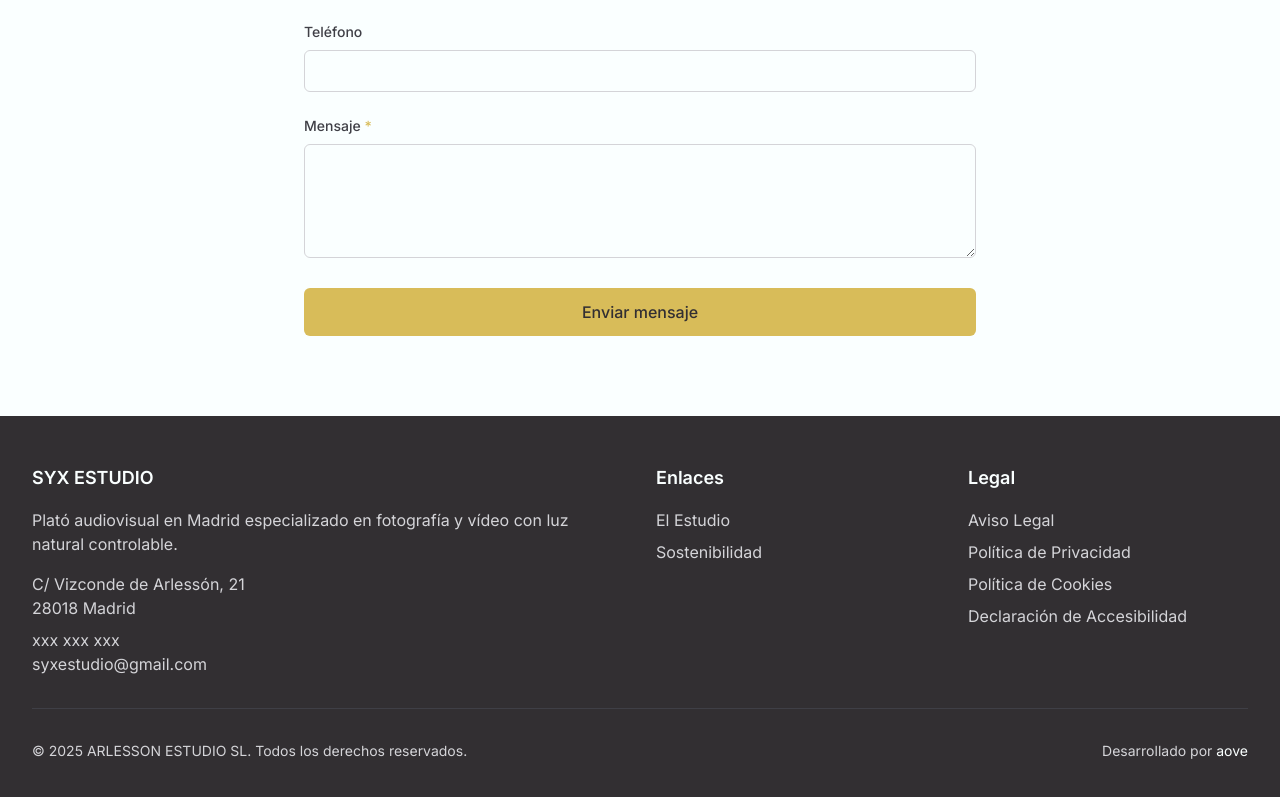
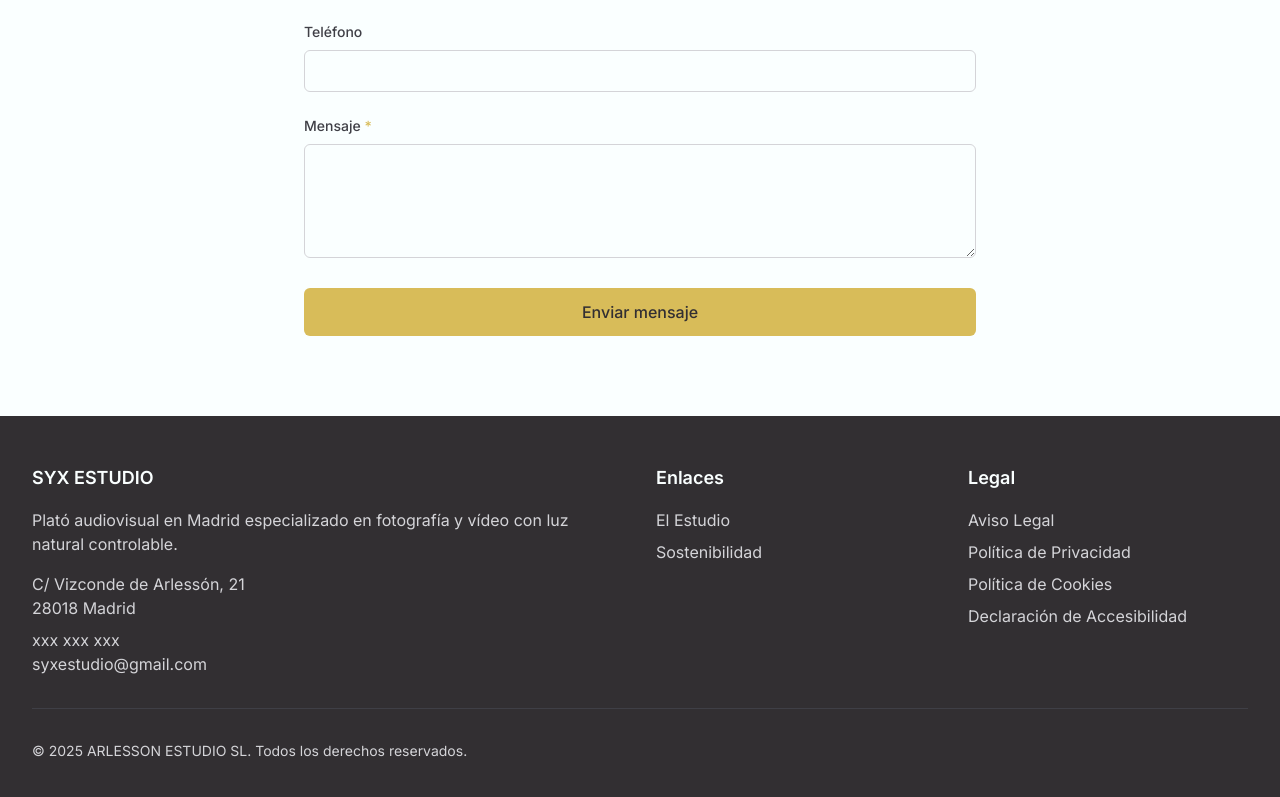
Before and after one commit to portiaove/syx, a Next.js app: page /contacto in a window 1280 px wide. Shown: the part 1611-2408 px from the top of the page. Built offline with nearby package versions, Linux system fonts and the light colour scheme.

Commit message:
rm aove :(

```diff
--- a/src/components/Footer.tsx
+++ b/src/components/Footer.tsx
@@ -13,7 +13,7 @@ interface ContactoData {
 }
 
 export default function Footer() {
-  const data = getContentData('contacto') as ContactoData;
+  const data = getContentData("contacto") as ContactoData;
 
   return (
     <>
@@ -47,10 +47,14 @@ export default function Footer() {
             <form action="/api/contact" method="POST" className="space-y-6">
               {data.form_fields.map((field) => (
                 <div key={field.name}>
-                  <label htmlFor={field.name} className="block text-sm font-medium text-gray-700 mb-2">
-                    {field.label} {field.required && <span className="text-cta">*</span>}
+                  <label
+                    htmlFor={field.name}
+                    className="block text-sm font-medium text-gray-700 mb-2"
+                  >
+                    {field.label}{" "}
+                    {field.required && <span className="text-cta">*</span>}
                   </label>
-                  {field.type === 'textarea' ? (
+                  {field.type === "textarea" ? (
                     <textarea
                       id={field.name}
                       name={field.name}
@@ -191,9 +195,6 @@ export default function Footer() {
               <p className="text-gray-300 text-sm">
                 © 2025 ARLESSON ESTUDIO SL. Todos los derechos reservados.
               </p>
-            <p className="text-gray-300 text-sm mt-2 md:mt-0">
-              Desarrollado por <span className="text-white">aove</span>
-            </p>
             </div>
           </div>
         </div>
```
Lines whose indentation alone changed are shown as unchanged.
